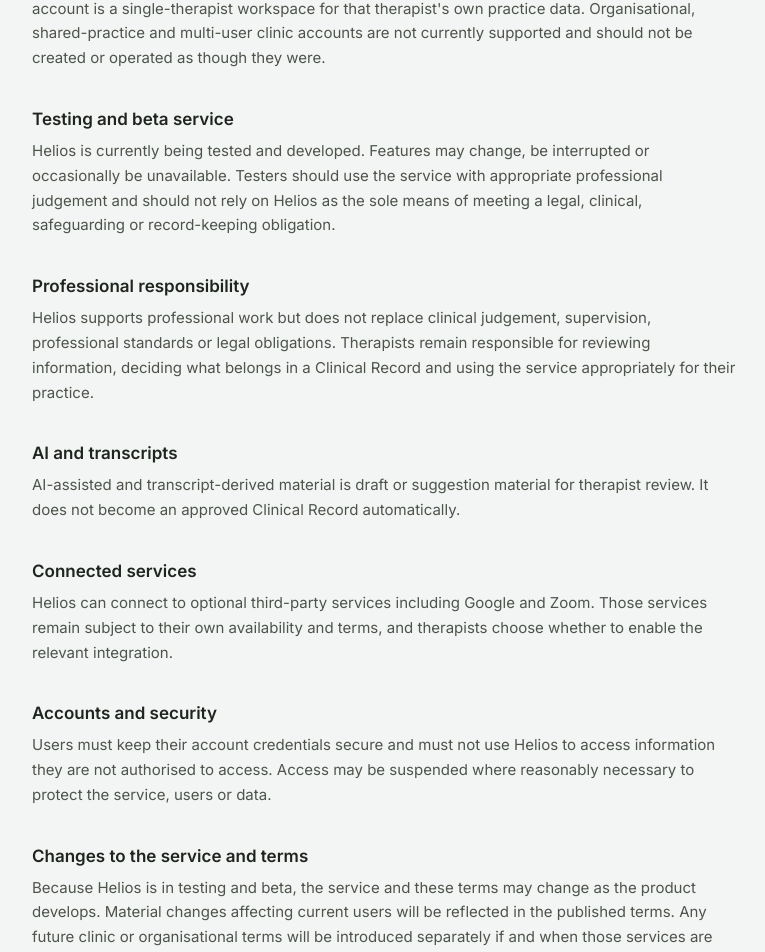
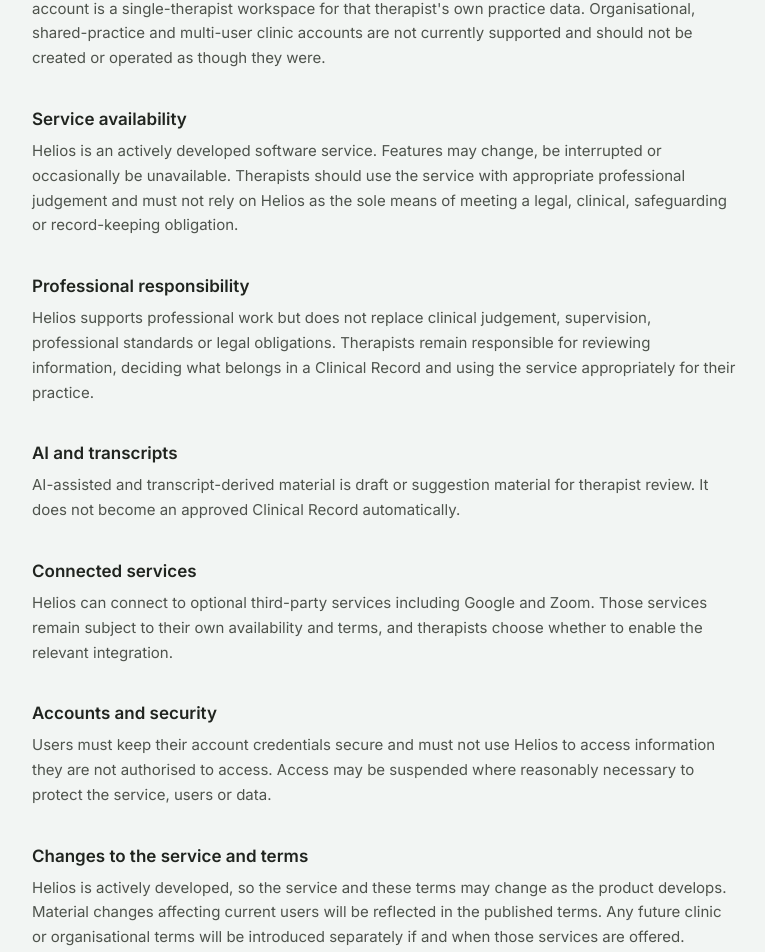
Before and after one commit to stopinder/helio-therapist, a Vue app: page /terms in a window 1280 px wide. Shown: the part 977-1929 px from the top of the page, without its empty margins (256-1021 px from the left). Built offline with nearby package versions, Linux system fonts and the light colour scheme; no server answers.

Commit message:
Remove beta launch language from Terms

```diff
--- a/src/views/Terms.vue
+++ b/src/views/Terms.vue
@@ -1,15 +1,15 @@
 <template>
-  <PublicPageShell title="Terms of Service" eyebrow="Legal" summary="Terms for current testing and beta use of Helios by individual therapists.">
+  <PublicPageShell title="Terms of Service" eyebrow="Legal" summary="Terms for current use of Helios by individual therapists.">
     <section><h2 class="type-subsection">Service operator</h2><p class="mt-2 type-body text-ink-secondary">Helios is operated by Robert Ormston, trading as Chrysalis Therapy Services.</p></section>
     <section><h2 class="type-subsection">Pricing and billing</h2><p class="mt-2 type-body text-ink-secondary">New accounts can begin on the Free plan without entering payment details. Free allows up to five active clients (archived clients do not count), up to five short text-AI actions per UTC calendar month, and up to 60 minutes of AI dictation per UTC calendar month, subject to service-wide availability limits. Therapists may choose to upgrade to Professional at £29/month or £290/year paid upfront; payment details are collected only during a paid upgrade. Professional includes unlimited active clients for an individual therapist and up to 1,000 minutes of AI dictation per UTC calendar month, subject to reasonable AI usage safeguards. Existing trial subscriptions continue under their agreed trial terms. You may cancel a paid subscription through Helios; cancellation stops future renewals, subject to the billing period already in progress. Clinical records remain accessible after downgrading. Payments and subscription billing are processed by Stripe. Clinic and Enterprise arrangements require a separate quotation and are not available as self-service multi-user accounts.</p></section>
     <section><h2 class="type-subsection">About Helios</h2><p class="mt-2 type-body text-ink-secondary">Helios Therapist is a workspace for therapists to manage practice administration, session work, notes, Clinical Records, professional reflection and CPD. Product, service and account questions can be sent to <a class="text-action-link hover:underline" href="mailto:hello@helio.works">hello@helio.works</a>.</p></section>
     <section><h2 class="type-subsection">Current service scope</h2><p class="mt-2 type-body text-ink-secondary">Helios is currently intended for individual therapists operating their own professional practice. Each account is a single-therapist workspace for that therapist's own practice data. Organisational, shared-practice and multi-user clinic accounts are not currently supported and should not be created or operated as though they were.</p></section>
-    <section><h2 class="type-subsection">Testing and beta service</h2><p class="mt-2 type-body text-ink-secondary">Helios is currently being tested and developed. Features may change, be interrupted or occasionally be unavailable. Testers should use the service with appropriate professional judgement and should not rely on Helios as the sole means of meeting a legal, clinical, safeguarding or record-keeping obligation.</p></section>
+    <section><h2 class="type-subsection">Service availability</h2><p class="mt-2 type-body text-ink-secondary">Helios is an actively developed software service. Features may change, be interrupted or occasionally be unavailable. Therapists should use the service with appropriate professional judgement and must not rely on Helios as the sole means of meeting a legal, clinical, safeguarding or record-keeping obligation.</p></section>
     <section><h2 class="type-subsection">Professional responsibility</h2><p class="mt-2 type-body text-ink-secondary">Helios supports professional work but does not replace clinical judgement, supervision, professional standards or legal obligations. Therapists remain responsible for reviewing information, deciding what belongs in a Clinical Record and using the service appropriately for their practice.</p></section>
     <section><h2 class="type-subsection">AI and transcripts</h2><p class="mt-2 type-body text-ink-secondary">AI-assisted and transcript-derived material is draft or suggestion material for therapist review. It does not become an approved Clinical Record automatically.</p></section>
     <section><h2 class="type-subsection">Connected services</h2><p class="mt-2 type-body text-ink-secondary">Helios can connect to optional third-party services including Google and Zoom. Those services remain subject to their own availability and terms, and therapists choose whether to enable the relevant integration.</p></section>
     <section><h2 class="type-subsection">Accounts and security</h2><p class="mt-2 type-body text-ink-secondary">Users must keep their account credentials secure and must not use Helios to access information they are not authorised to access. Access may be suspended where reasonably necessary to protect the service, users or data.</p></section>
-    <section><h2 class="type-subsection">Changes to the service and terms</h2><p class="mt-2 type-body text-ink-secondary">Because Helios is in testing and beta, the service and these terms may change as the product develops. Material changes affecting current users will be reflected in the published terms. Any future clinic or organisational terms will be introduced separately if and when those services are offered.</p></section>
+    <section><h2 class="type-subsection">Changes to the service and terms</h2><p class="mt-2 type-body text-ink-secondary">Helios is actively developed, so the service and these terms may change as the product develops. Material changes affecting current users will be reflected in the published terms. Any future clinic or organisational terms will be introduced separately if and when those services are offered.</p></section>
   </PublicPageShell>
 </template>
 <script setup>import PublicPageShell from '../components/PublicPageShell.vue'</script>
```
